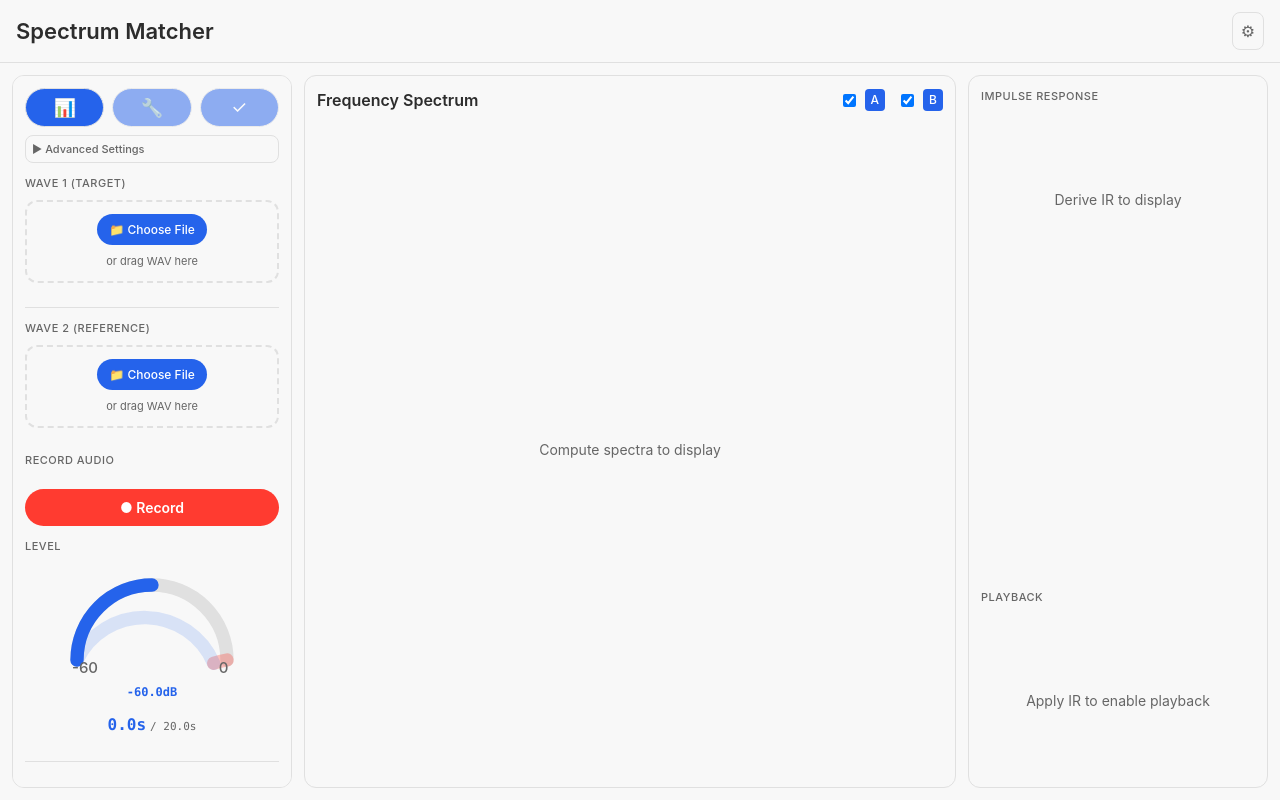
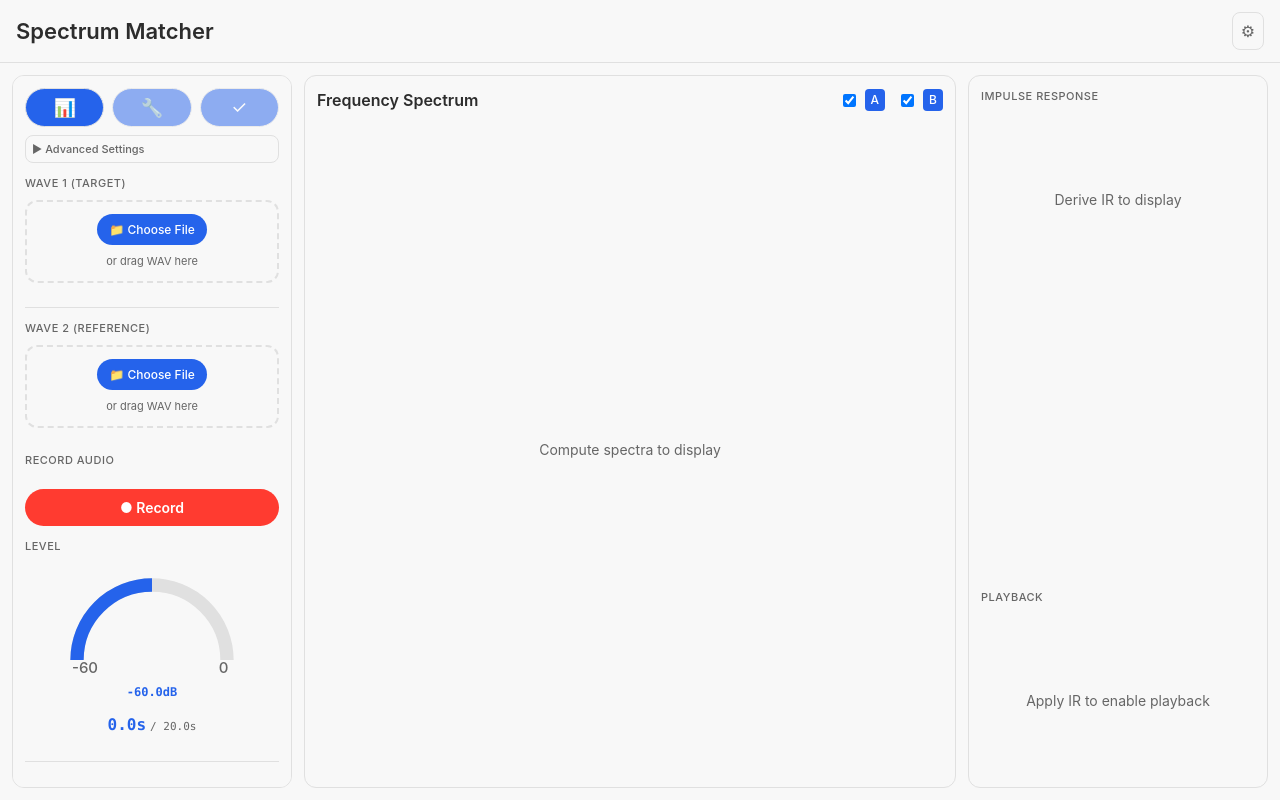
Before and after one commit to mpragliola/tomas, a Vue app: page / in a window 1280 px wide. Built offline with nearby package versions, Linux system fonts and the light colour scheme.

Commit message:
Improve audio file validation in computeSpectra function

```diff
--- a/src/components/ControlPanel.vue
+++ b/src/components/ControlPanel.vue
@@ -150,7 +150,7 @@ const emit = defineEmits<{
 }>();
 
 async function computeSpectra(): Promise<void> {
-  if (!store.audioBuffers.A || !store.audioBuffers.B) {
+  if (store.audioBuffers.A.length === 0 || store.audioBuffers.B.length === 0) {
     logger.warn('ControlPanel', 'Both audio files required');
     statusMessage.value = 'Load both audio files first';
     return;
--- a/src/components/RecordingPanel.vue
+++ b/src/components/RecordingPanel.vue
@@ -31,33 +31,15 @@
               stroke="var(--color-border)"
               stroke-width="8"
               fill="none"
-              stroke-linecap="round"
-            />
-            <!-- Red clipping zone (-6 to 0dB) -->
-            <path
-              d="M 97,62 A 45,45 0 0,1 105,60"
-              stroke="#FF3B30"
-              stroke-width="8"
-              fill="none"
-              stroke-linecap="round"
-              opacity="0.3"
-            />
-            <!-- Green safe zone (-60 to -6dB) -->
-            <path
-              d="M 15,60 A 45,45 0 0,1 97,62"
-              stroke="var(--color-accent)"
-              stroke-width="8"
-              fill="none"
-              stroke-linecap="round"
-              opacity="0.15"
+              stroke-linecap="butt"
             />
             <!-- Arc fill (current level) -->
             <path
               :d="getArcPath(currentLevelDb)"
-              stroke="var(--color-accent)"
+              :stroke="currentLevelDb > -6 ? '#FF3B30' : 'var(--color-accent)'"
               stroke-width="8"
               fill="none"
-              stroke-linecap="round"
+              stroke-linecap="butt"
             />
             <!-- Clipping indicator if level exceeds -6dB -->
             <circle
```
